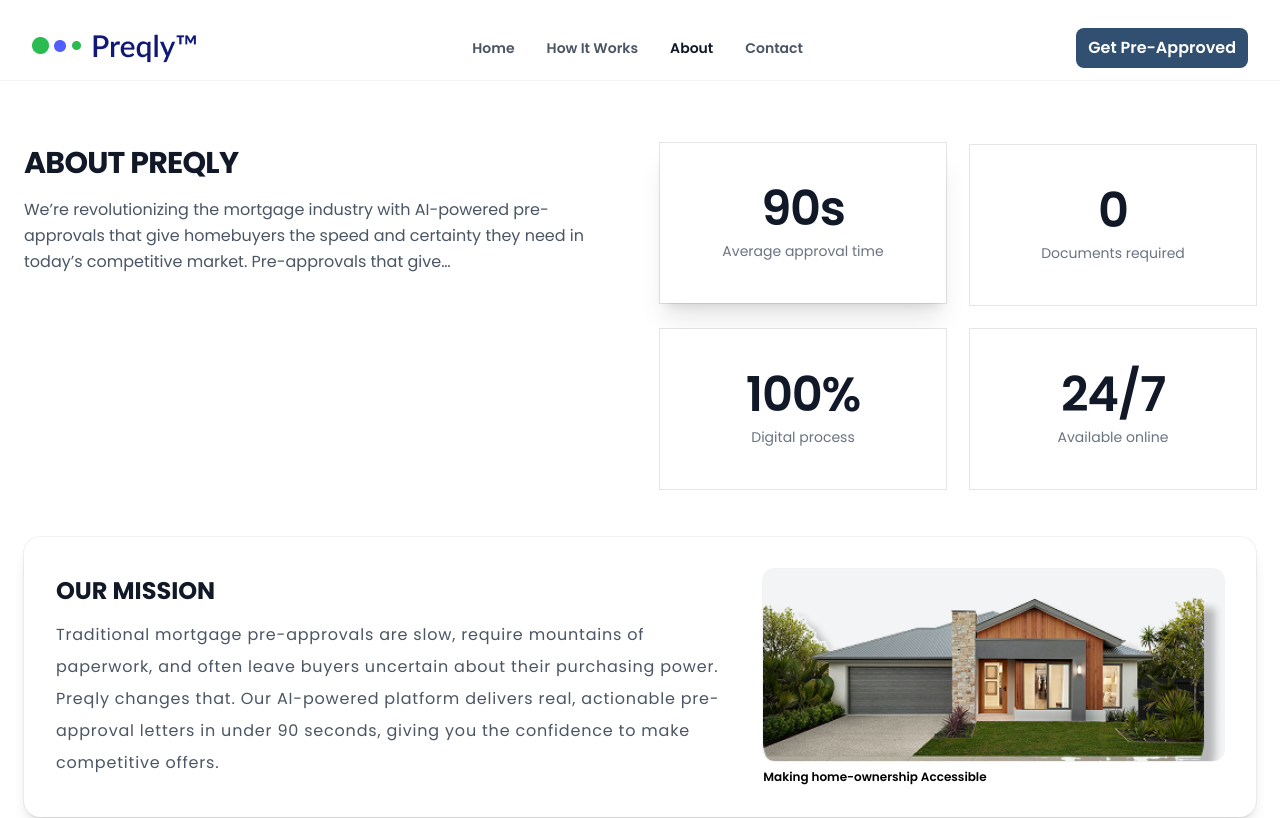
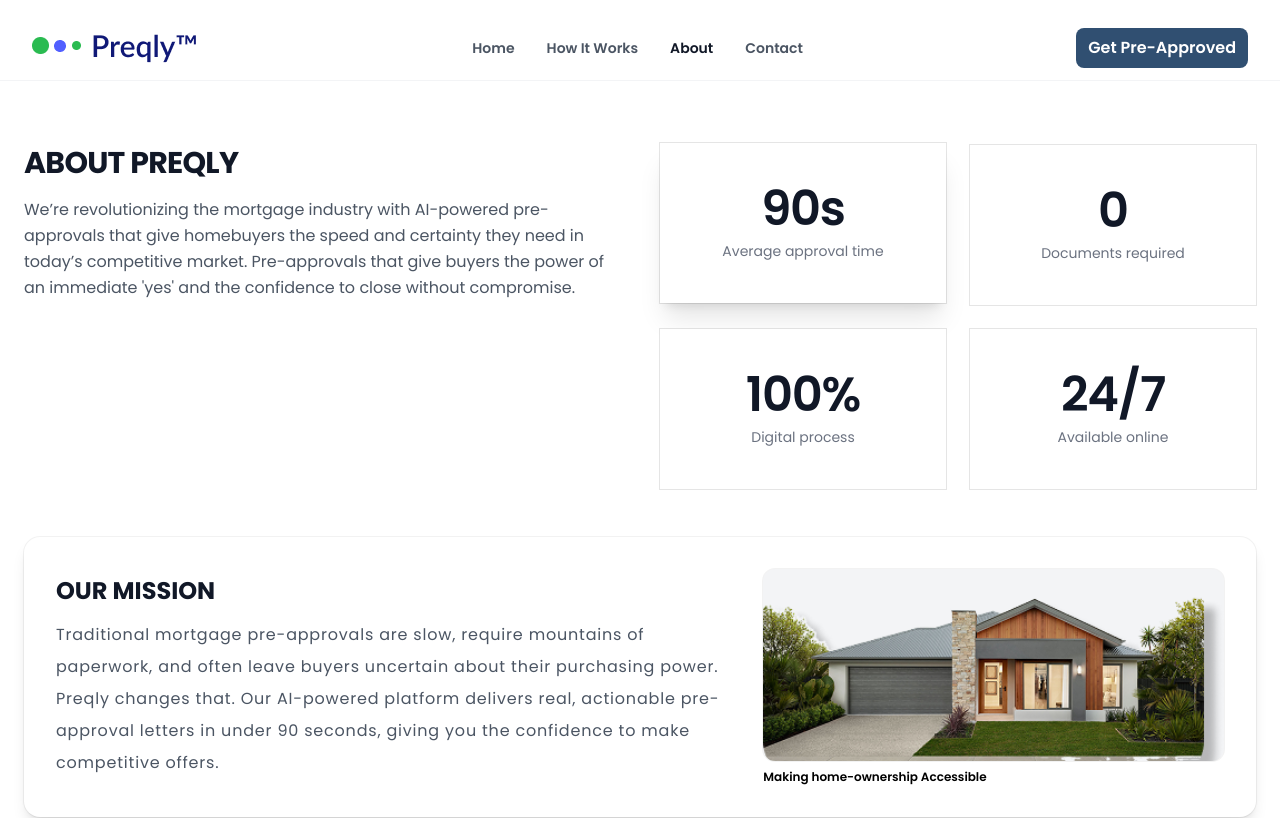
Before and after one commit to J-sense/Prqly, a React (Vite) app: page /about in a window 1280 px wide. Shown: the top 818 px of the page. Built offline with nearby package versions, Linux system fonts and the light colour scheme; a web font is replaced by a local one.

Commit message:
change the about page

```diff
--- a/src/Pages/ABout/About.jsx
+++ b/src/Pages/ABout/About.jsx
@@ -1,4 +1,3 @@
-import React from "react";
 import img from "../../assets/house.png";
 import PreApprovalCTA from "../home/PreApprovalCTA";
 export const About = () => {
@@ -48,7 +47,8 @@
                   We’re revolutionizing the mortgage industry with AI-powered
                   pre-approvals that give homebuyers the speed and certainty
                   they need in today’s competitive market. Pre-approvals that
-                  give…
+                  give buyers the power of an immediate 'yes' and the confidence
+                  to close without compromise.
                 </p>
               </div>
 
```
